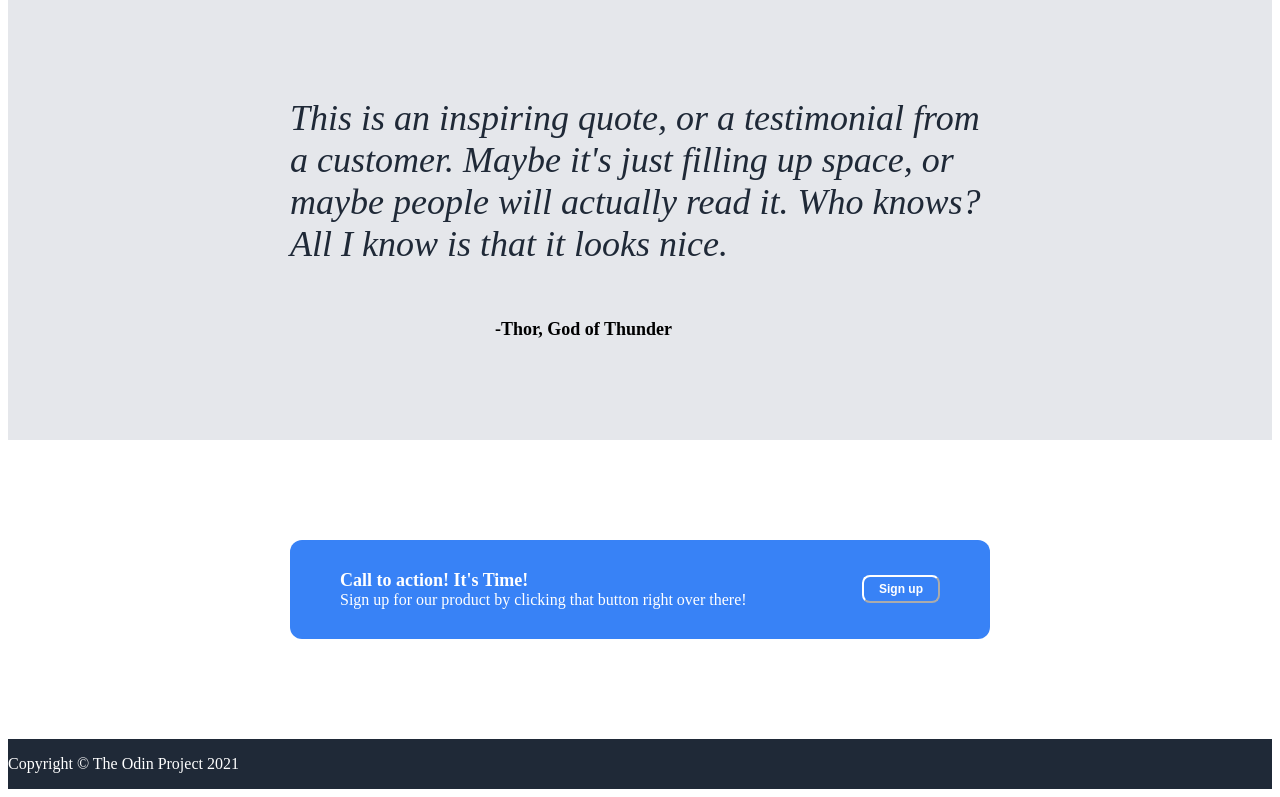
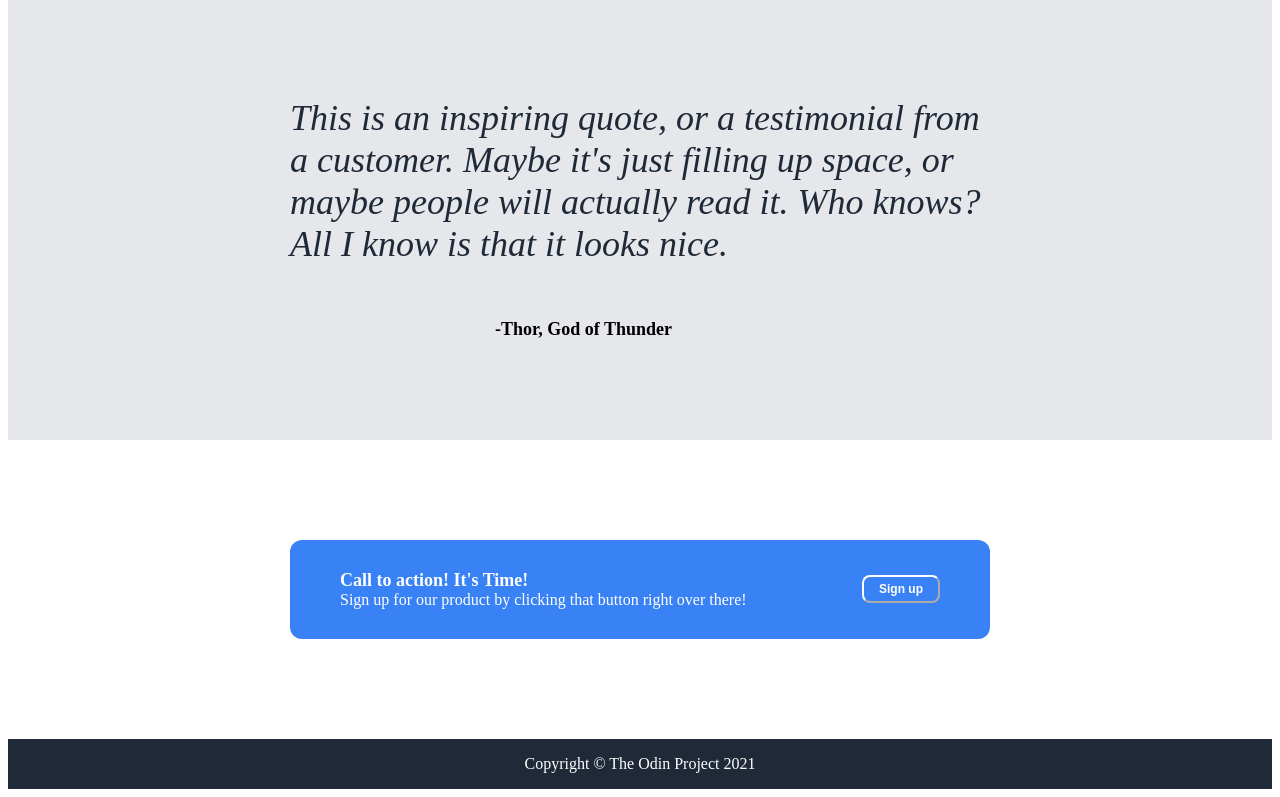
Before and after one commit to telepath01/Project_LandingPage, a plain HTML site: page index.html in a window 1280 px wide. Shown: the part 946-1743 px from the top of the page. Drawn offline with Linux system fonts and the light colour scheme.

Commit message:
Completed footer
Footer for index.html complete

```diff
--- a/styles/style.css
+++ b/styles/style.css
@@ -187,3 +187,7 @@ li {
 }
 
 /* Footer for index.html */
+.footer {
+  display: flex;
+  justify-content: center;
+}
```
